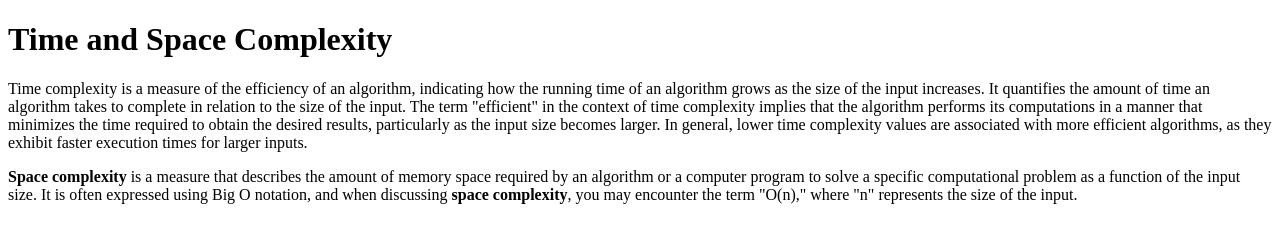
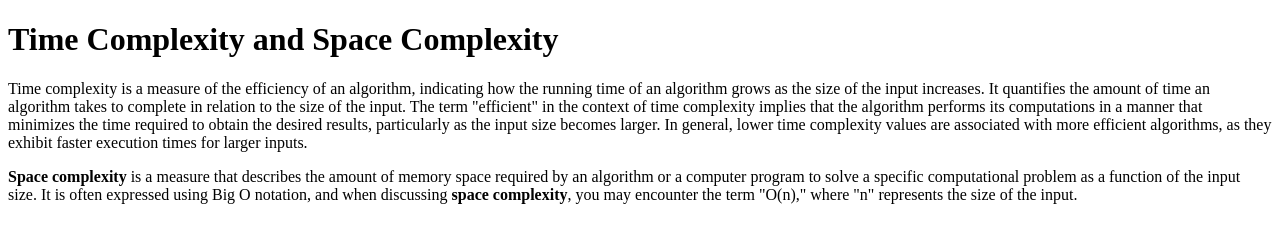
Before and after one commit to acciojob/time-and-space-complexity-pranjalimaske03, a website: page main.html in a window 1280 px wide. Drawn offline with Linux system fonts and the light colour scheme.

Commit message:
created a submission

```diff
--- a/main.html
+++ b/main.html
@@ -10,7 +10,7 @@
 	<!-- the entire body must be written by student -->
     <script type="text/javascript" src="./script.js">
 </script>
-	<h1>Time and Space Complexity</h1>
+	<h1>Time Complexity and Space Complexity</h1>
 	<p>Time complexity is a measure of the efficiency of an algorithm, indicating how the running time of an algorithm grows as the size of the input increases. It quantifies the amount of time an algorithm takes to complete in relation to the size of the input. The term "efficient" in the context of time complexity implies that the algorithm performs its computations in a manner that minimizes the time required to obtain the desired results, particularly as the input size becomes larger. In general, lower time complexity values are associated with more efficient algorithms, as they exhibit faster execution times for larger inputs.</p>
     <p><b>Space complexity</b> is a measure that describes the amount of memory space required by an algorithm or a computer program to solve a specific computational problem as a function of the input size. It is often expressed using Big O notation, and when discussing <b>space complexity</b>, you may encounter the term "O(n)," where "n" represents the size of the input.</p>
 </body>
```
